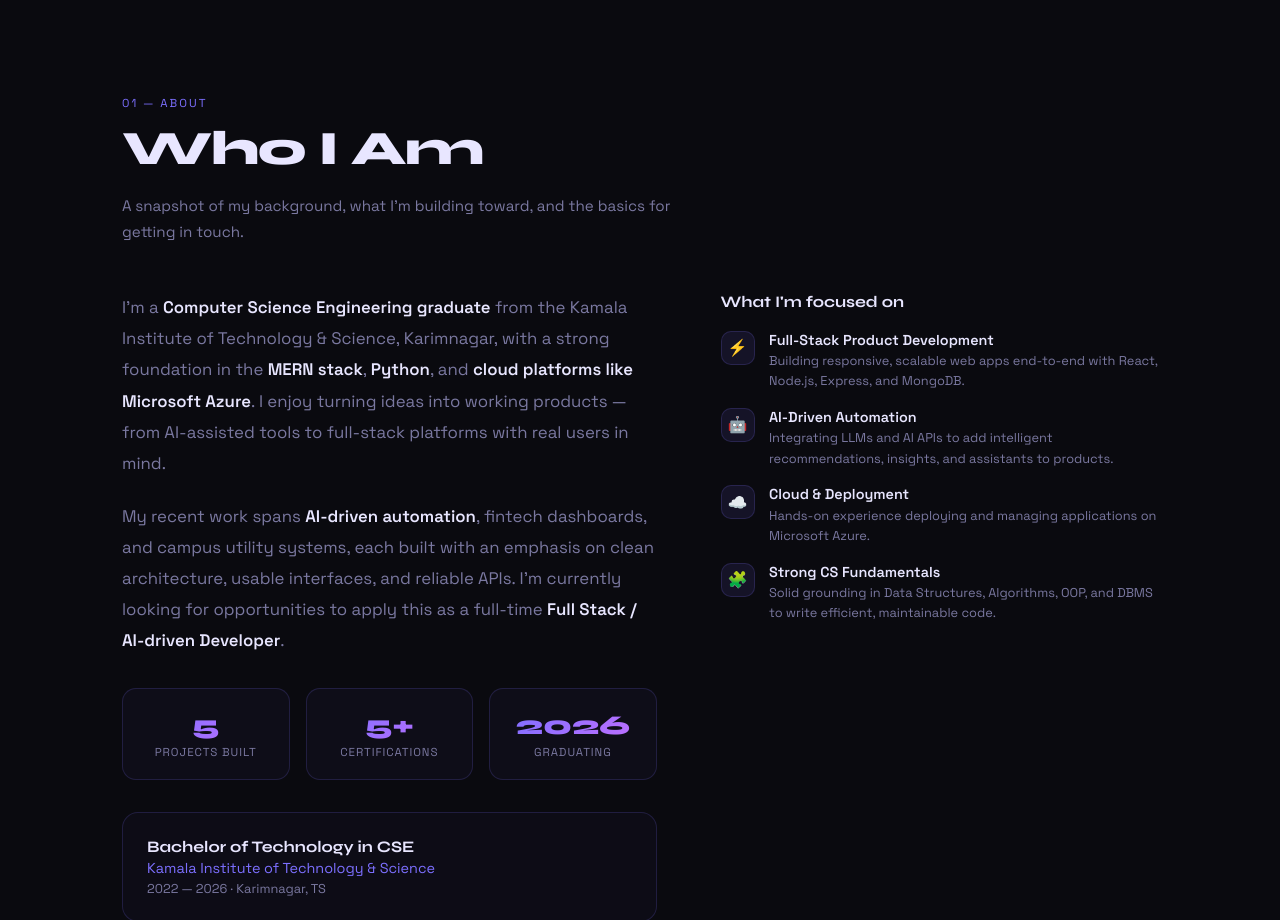
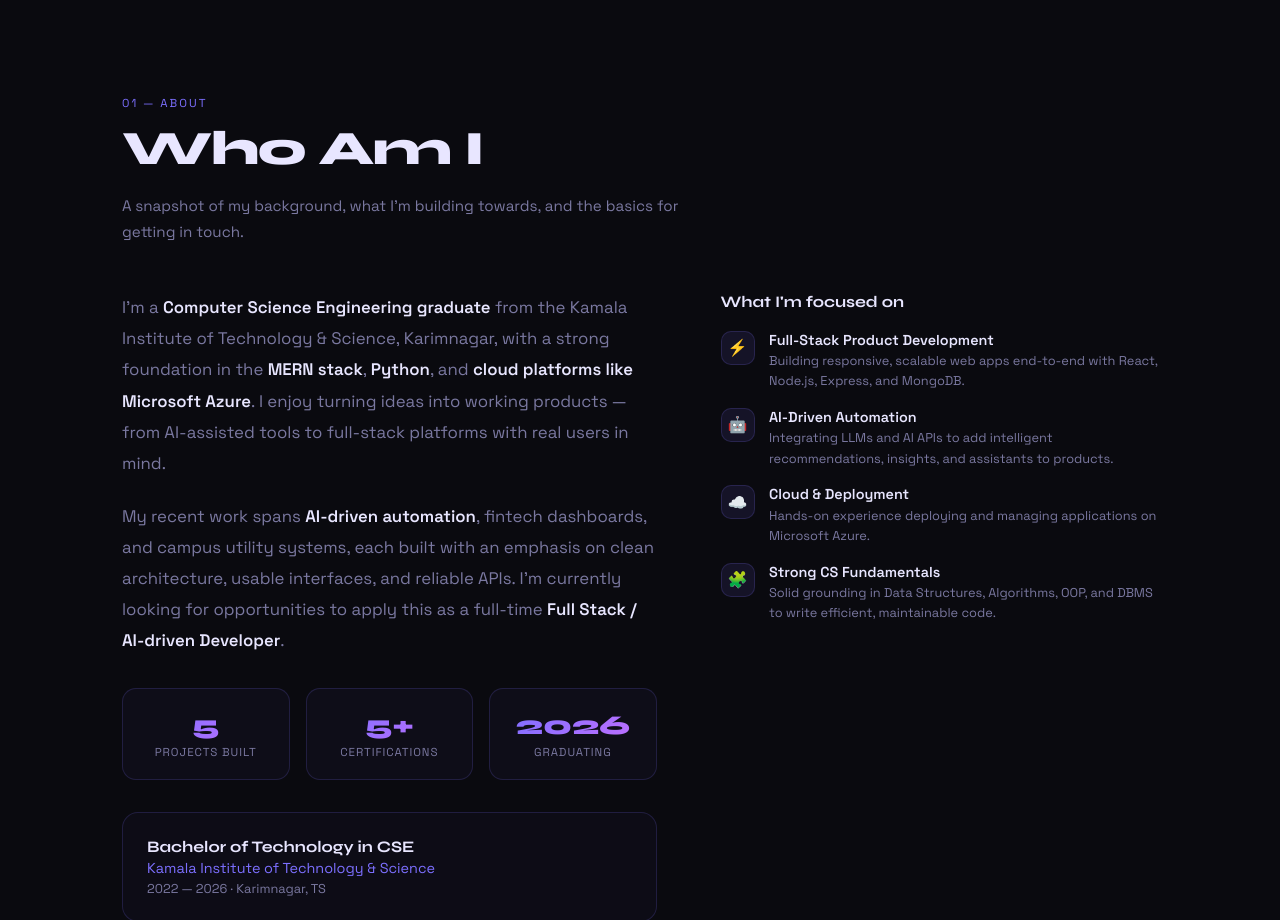
Before and after one commit to Harish13052005/portfolio, a plain HTML site: page index.html in a window 1280 px wide. Shown: the part 820-1740 px from the top of the page. Drawn offline with Linux system fonts and the light colour scheme.

Commit message:
Update section title and description in About section

```diff
--- a/index.html
+++ b/index.html
@@ -511,8 +511,8 @@
 <!-- ABOUT -->
 <div class="section-wrap" id="about">
   <div class="section-label reveal">01 — About</div>
-  <h2 class="section-title reveal">Who I Am</h2>
-  <p class="section-sub reveal">A snapshot of my background, what I'm building toward, and the basics for getting in touch.</p>
+  <h2 class="section-title reveal">Who Am I</h2>
+  <p class="section-sub reveal">A snapshot of my background, what I'm building towards, and the basics for getting in touch.</p>
   <div class="about-grid">
     <div class="reveal">
       <p class="about-bio">
```
